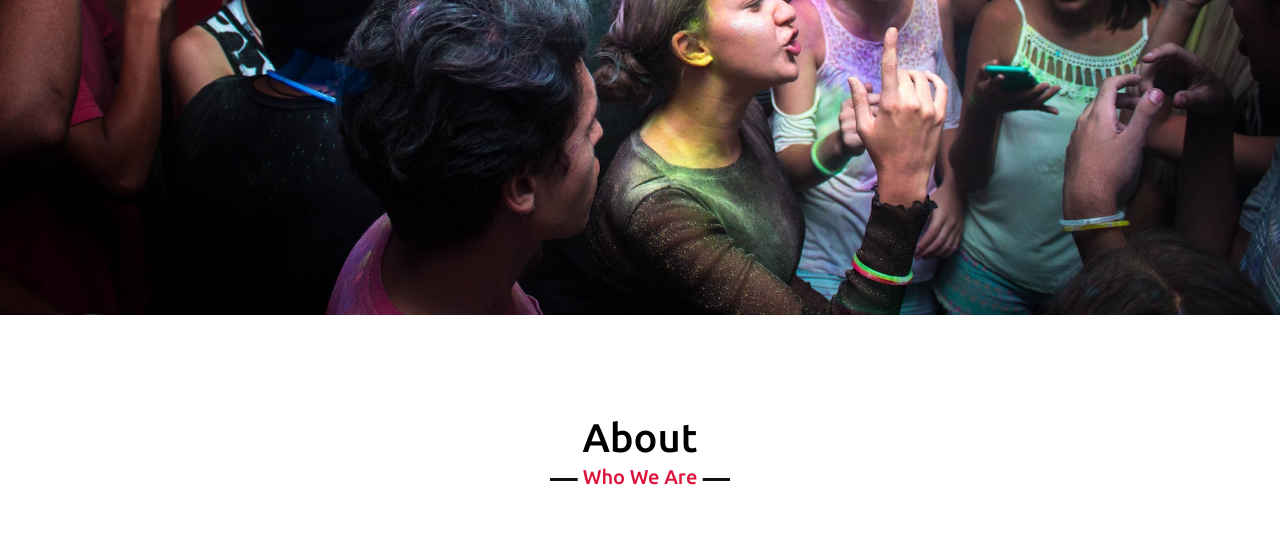
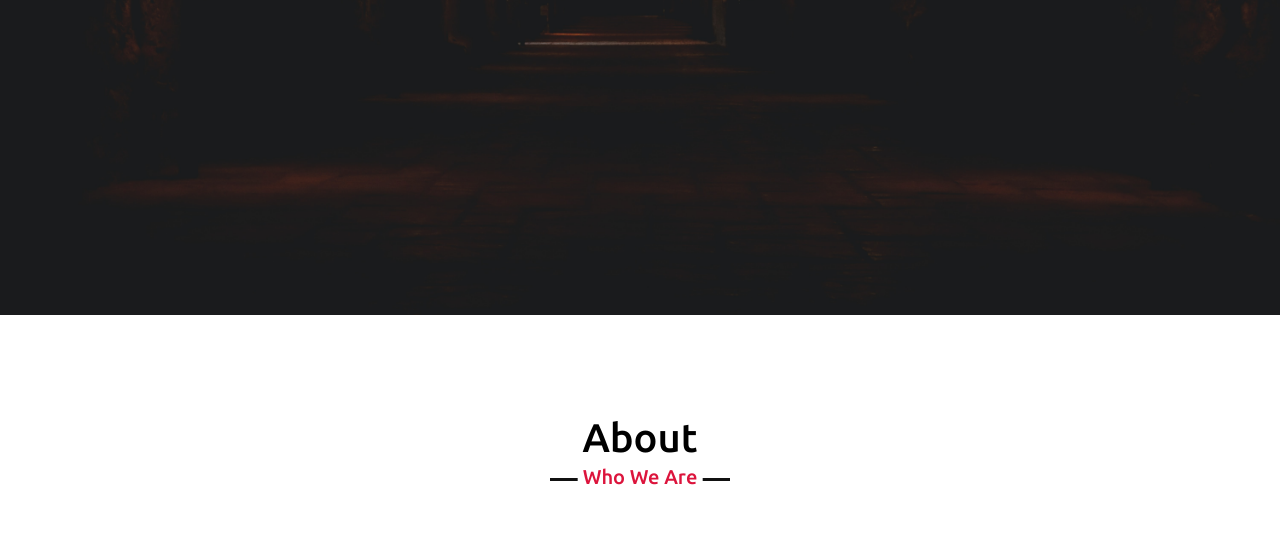
Before and after one commit to speakerhiresydney/speakerhiresydney.github.io, a plain HTML site: page index.html in a window 1280 px wide. Shown: the part 485-1023 px from the top of the page. Drawn offline with nearby package versions, Linux system fonts and the light colour scheme.

Commit message:
Update style.css

```diff
--- a/style.css
+++ b/style.css
@@ -169,7 +169,7 @@ section .title::after{
 /* home section styling */
 .home{
     display: flex;
-    background: url("images/pexels-maurício-mascaro-1154189.jpg") no-repeat center;
+    background: url("images/jorge-rojas-dbj0O83MM5Y-unsplash.jpg") no-repeat center;
     height: 100vh;
     color: #fff;
     min-height: 500px;
```
